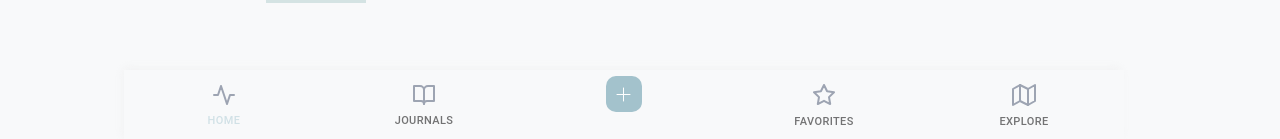
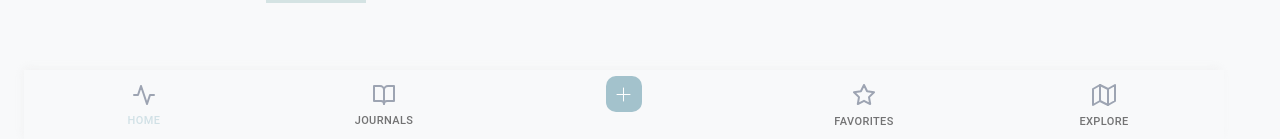
Before and after one commit to franhenke/react-logbook-journal, a React (Create React App) app: page /home in a window 1280 px wide. Shown: the part 658-797 px from the top of the page. Built offline with nearby package versions, Linux system fonts and the light colour scheme; no server answers.

Commit message:
Change size of tabbar

```diff
--- a/src/assets/scss/4-components/_tabbar.scss
+++ b/src/assets/scss/4-components/_tabbar.scss
@@ -2,7 +2,7 @@
   background: $background;
   flex-grow: 1;
   width: 100vw;
-  max-width: 1000px;
+  max-width: 1200px;
   grid-area: footer;
   align-self: end;
   -webkit-box-shadow: -2px -3px 9px -2px rgba(232, 232, 232, 0.48);
--- a/src/assets/scss/5-pages/_under-construction-page.scss
+++ b/src/assets/scss/5-pages/_under-construction-page.scss
@@ -2,14 +2,13 @@
   background-image: url('../../images/construction.svg');
   position: absolute;
   background-size: cover;
-  object-position: 70%;
+  object-position: 100%;
+  width: 100vw;
   top: 0;
   left: 0;
   right: 0;
   bottom: 0;
   margin: auto;
-  min-width: 50%;
-  min-height: 50%;
 }
 
 .under-construction {
```
